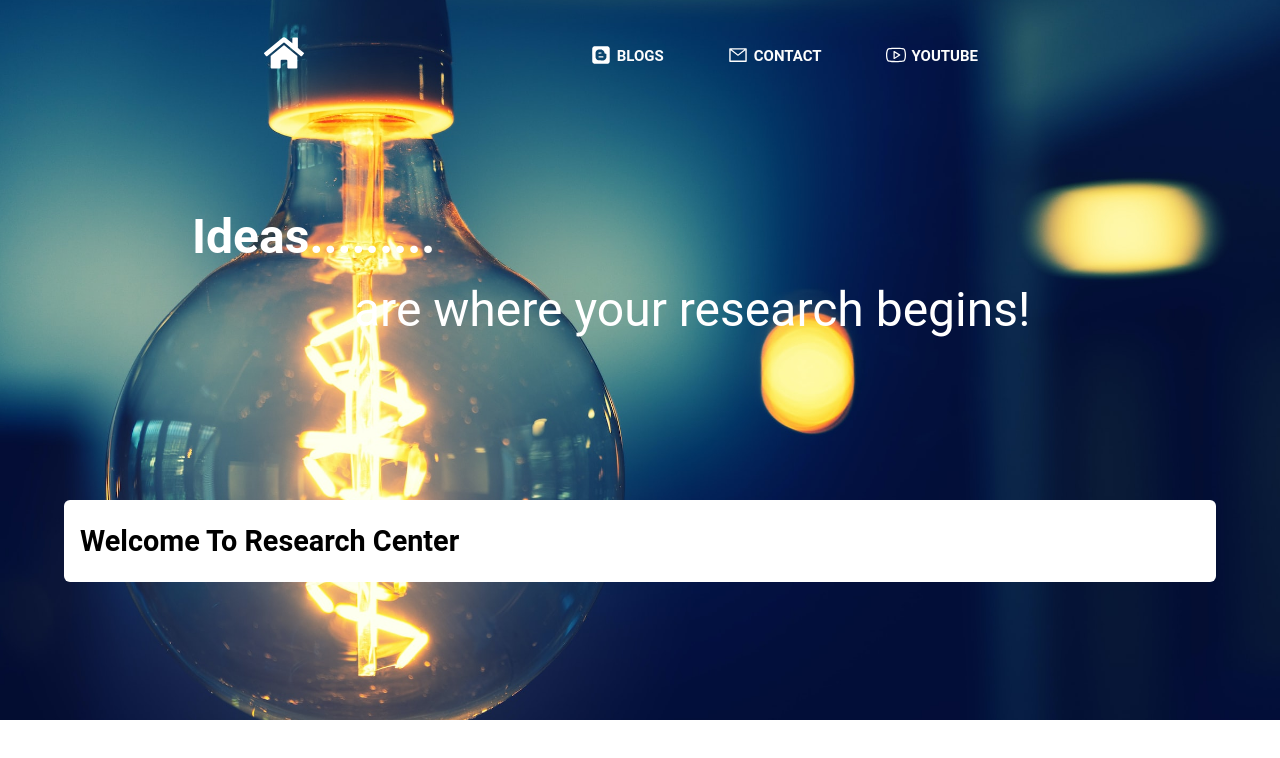
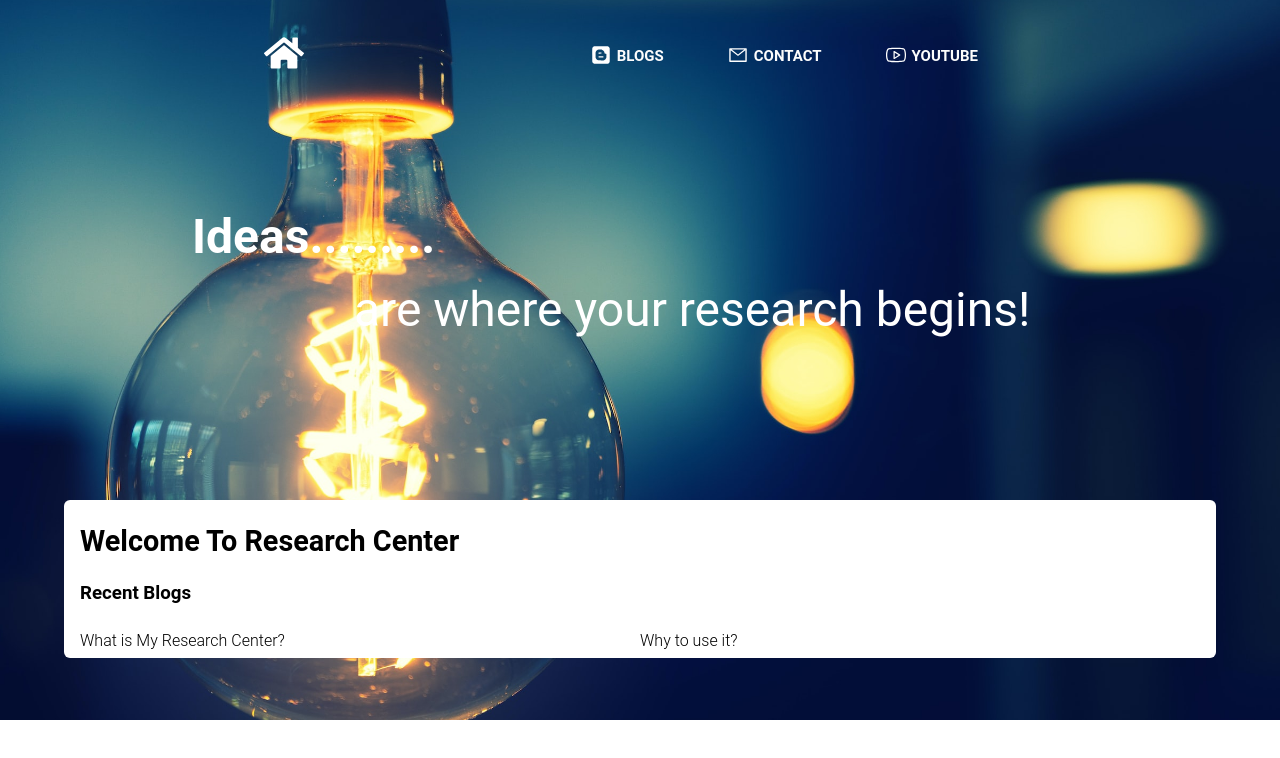
Before and after one commit to webncyber/myresearchcenter, a React (Create React App) app: page / in a window 1280 px wide. Shown: the top 758 px of the page. Built offline with nearby package versions, Linux system fonts and the light colour scheme.

Commit message:
start blog listing

```diff
--- /dev/null
+++ b/public/data/blogs/blog-listing.json
@@ -0,0 +1,12 @@
+{
+    "bloglisting": [
+        {
+            "blogitem": {
+                "id": "build-your-home-studio",
+                "title": "How to build a decent home studio?",
+                "blurb": "blurb....",
+                "heroimageurl": "/Images/home-studio-hero.jpg"
+            }
+        }
+    ]
+}
--- a/public/data/blogs/build-your-home-studio.json
+++ b/public/data/blogs/build-your-home-studio.json
@@ -1,6 +1,7 @@
 {
     "title": "Build your music home studio...",
     "subtitle": "How to build a decent home studio?",
+    "blurb": "blurb....",
     "content": "This is <i>blog content</i>",
     "heroimageurl": "/Images/home-studio-hero.jpg",
     "metadata":{
--- a/src/Styles/Layout.scss
+++ b/src/Styles/Layout.scss
@@ -15,6 +15,11 @@ body{
 
 .row{
     display: flex;
+    div{
+        width: 100%;
+        padding-top: 0.5rem;
+        padding-bottom: 0.5rem;
+    }
 }
 
 .col{
--- a/src/components/Hero/index.js
+++ b/src/components/Hero/index.js
@@ -1,5 +1,5 @@
 
-function Hero(props) {
+const Hero = (props) => {
 
     var divImage = {
         backgroundImage: "url(" + props.url + ")"
--- /dev/null
+++ b/src/components/blogListing/index.js
@@ -0,0 +1,28 @@
+import './style.scss'
+import React, { useState , useEffect } from 'react';
+
+const BlogListing = () =>{
+    const [blogs, setData] = useState([]);
+  useEffect(() => {
+        const url = "/data/blogs/blog-listing.json";
+
+        const fetchData = async () => {
+          try {
+            const response = await fetch(url);
+            const blogData = await response.json();
+            setData(blogData);
+           console.log("blogs", blogData);
+          } catch (error) {
+            //console.log("error", error);
+          }
+        };
+
+        fetchData();
+    }, []);
+
+    return(
+        <div></div>
+    )
+}
+
+export default BlogListing;
--- a/src/components/navbar/index.js
+++ b/src/components/navbar/index.js
@@ -6,7 +6,7 @@ import { GiHamburgerMenu } from "react-icons/gi";
 import React, { useState } from 'react';
 
 
-function NavBar() {
+const NavBar = () => {
     const [toggle, showMobileMenu] = useState(false);
 
     return (
--- a/src/pages/Home.js
+++ b/src/pages/Home.js
@@ -2,6 +2,7 @@ import '../Styles/Layout.scss'
 import Hero from '../components/hero'
 import NavBar from '../components/navbar';
 import SEO from '../components/seo';
+import BlogListing from '../components/blogListing';
 import SingleColumnContent from '../components/singleColumnContent'
 
 
@@ -17,7 +18,7 @@ function App() {
         <Hero url="/Images/bkgHome.jpg" headingOne="Ideas........."  headingTwo="are where your research begins!" />
       </div>
       <div className='content-section'>
-          <SingleColumnContent heading="Welcome to research center" content={GetContent()}/>
+        <SingleColumnContent heading="Welcome to research center" content={GetContent()}/>
       </div>
 
    </div>
@@ -28,7 +29,17 @@ function GetContent()
 {
   return (
   <div>
+    <div>
+      <h3>Recent Blogs</h3>
+      <div>
+        <BlogListing />
+      </div>
+    </div>
 
+    <div className='row'>
+      <div>What is My Research Center?</div>
+      <div>Why to use it?</div>
+  </div>
   </div>
   );
 }
```
Also changed, not shown: src/components/blogListing/style.scss (added).
